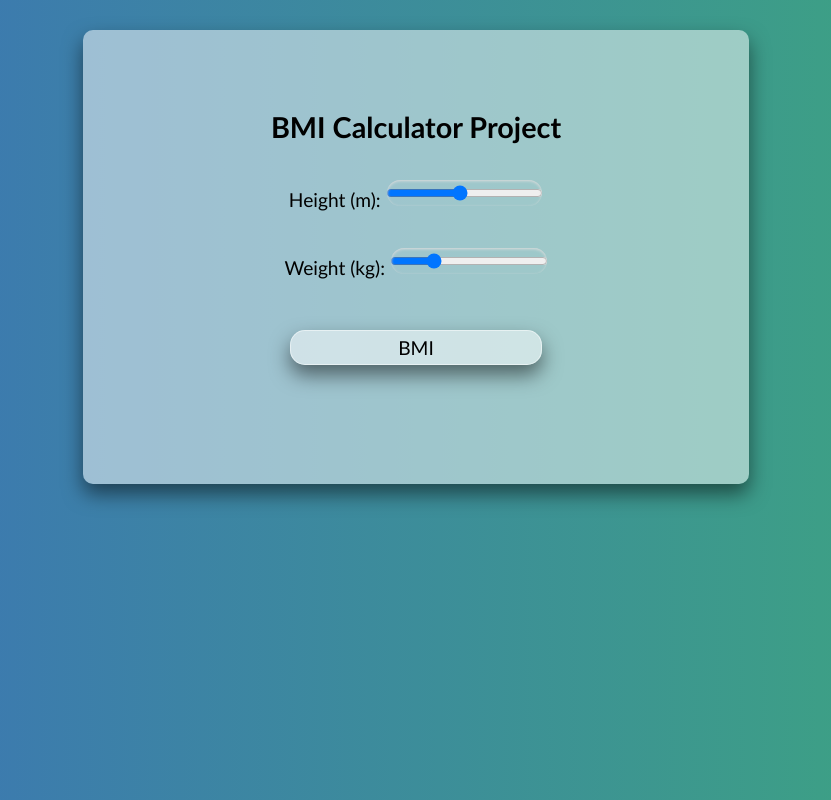
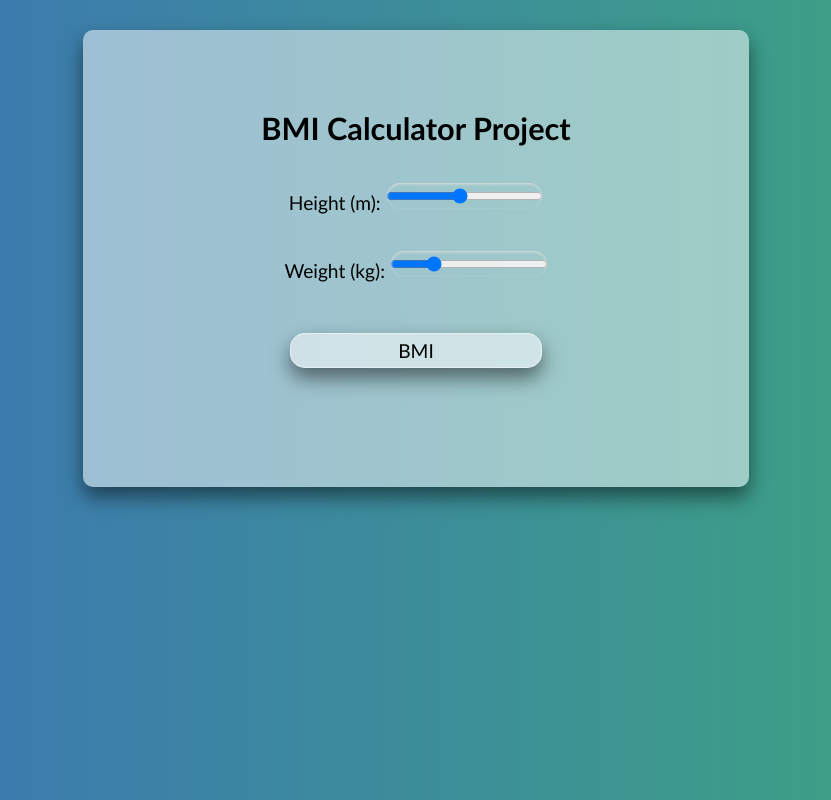
Before and after one commit to Johepdgc/BMICalculatorJS, a plain HTML site: page index.html in a window 1280 px wide. Shown: the whole page, without its empty margins (224-1055 px from the left). Drawn offline with Linux system fonts and the light colour scheme.

Commit message:
Update script.css

```diff
--- a/script.css
+++ b/script.css
@@ -8,7 +8,7 @@ body {
 }
 
 h3#title {
-    font-size: 1.5em;
+    font-size: 1.6em;
     font-weight: bold;
     margin: 0;
     padding: 0;
@@ -23,12 +23,14 @@ div.container {
     width: 40%;
     box-shadow: 0px 10px 20px rgba(0, 0, 0, 0.5);
 }
+
 div.infoContainer {
     margin: 5px auto;
     padding: 10px;
 }
 
-input#height, input#weight {
+input#height,
+input#weight {
     border-radius: 15px;
     text-align: center;
     border: 1px solid #ccc;
```
